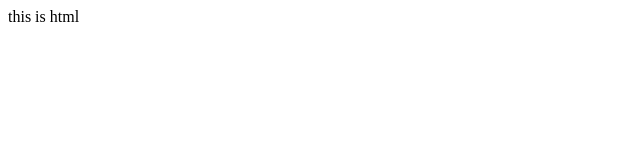
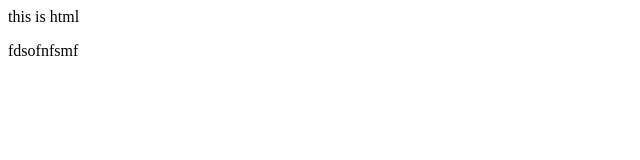
Before and after one commit to pratik7020/learngit, a plain HTML site: page index.html in a window 1280 px wide. Shown: the full height of the page, 0-640 px from the left. Drawn offline with Linux system fonts and the light colour scheme.

Commit message:
updateed

```diff
--- a/index.html
+++ b/index.html
@@ -1 +1,2 @@
 <p> this is html </p>
+<div>fdsofnfsmf</div>
```
